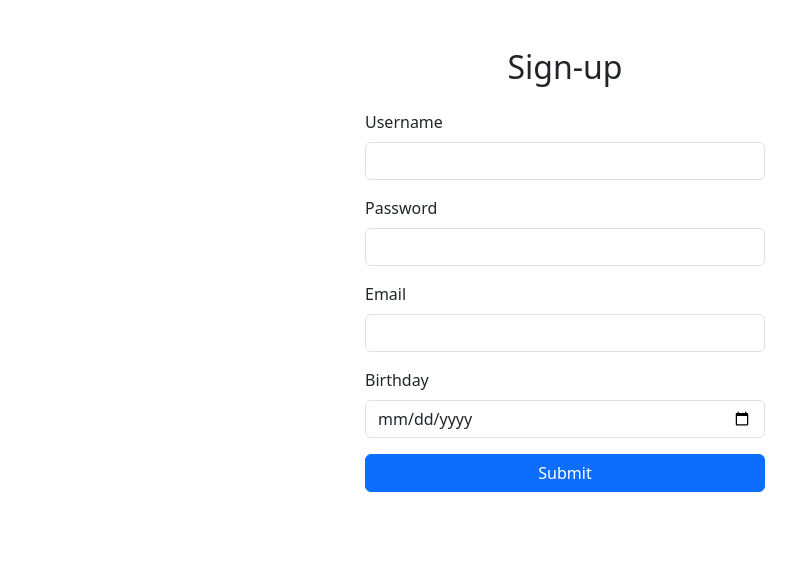
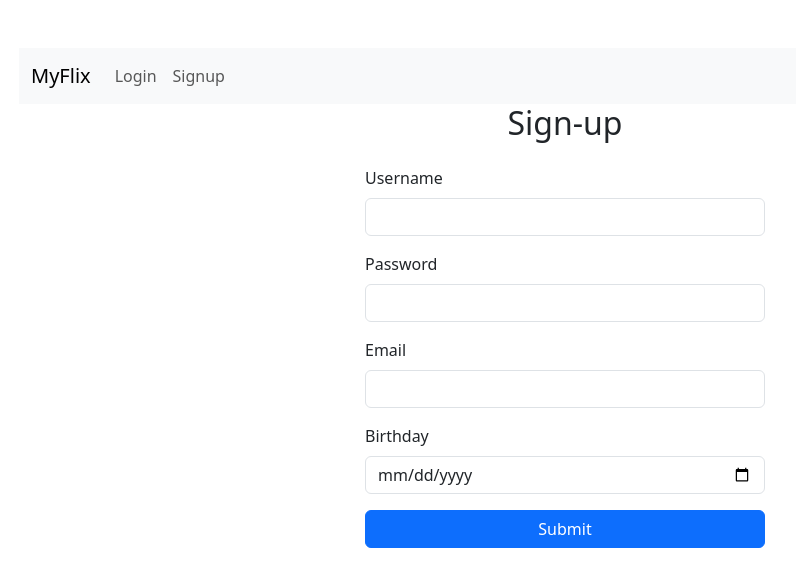
Before and after one commit to Dbreazi/myFlix-client, a React (Vite) app: page /signup in a window 1280 px wide. Shown: the top 586 px of the page, without its empty margins (75-871 px from the left). Built offline with nearby package versions, Linux system fonts and the light colour scheme.

Commit message:
3.7 part 1 2/2
Added NavigationBar component, providing links for both authenticated (Home, Profile, Logout) and unauthenticated users (Login, Signup

```diff
--- a/src/components/main-view/MainView.jsx
+++ b/src/components/main-view/MainView.jsx
@@ -5,6 +5,7 @@
 import { LoginView } from "../login-view/LoginView";
 import { SignupView } from "../signup-view/SignupView";
 import { BrowserRouter, Routes, Route, Navigate } from "react-router-dom";
+import { NavigationBar } from "../navigation-bar/NavigationBar";
 
 export const MainView = () => {
   const storedUser = JSON.parse(localStorage.getItem("user"));
@@ -38,6 +39,14 @@
   return (
     <BrowserRouter>
       <Container>
+        <NavigationBar
+          user={user}
+          onLoggedOut={() => {
+            setUser(null);
+            setToken(null);
+            localStorage.clear();
+          }}
+        />
         <Routes>
           <Route
             path="/login"
--- /dev/null
+++ b/src/components/navigation-bar/NavigationBar.jsx
@@ -0,0 +1,34 @@
+import React from "react";
+import { Navbar, Nav, Container, Button } from "react-bootstrap";
+import { Link } from "react-router-dom";
+
+export const NavigationBar = ({ user, onLoggedOut }) => {
+  return (
+    <Navbar bg="light" expand="lg">
+      <Container>
+        <Navbar.Brand as={Link} to="/">
+          MyFlix
+        </Navbar.Brand>
+        <Navbar.Toggle aria-controls="basic-navbar-nav" />
+        <Navbar.Collapse id="basic-navbar-nav">
+          <Nav className="me-auto">
+            {user ? (
+              <>
+                <Nav.Link as={Link} to="/">Home</Nav.Link>
+                <Nav.Link as={Link} to="/profile">Profile</Nav.Link>
+                <Button variant="link" onClick={onLoggedOut}>
+                  Logout
+                </Button>
+              </>
+            ) : (
+              <>
+                <Nav.Link as={Link} to="/login">Login</Nav.Link>
+                <Nav.Link as={Link} to="/signup">Signup</Nav.Link>
+              </>
+            )}
+          </Nav>
+        </Navbar.Collapse>
+      </Container>
+    </Navbar>
+  );
+};
```
Also changed, not shown: 2 other files (tests, documents, lock files or other folders).
